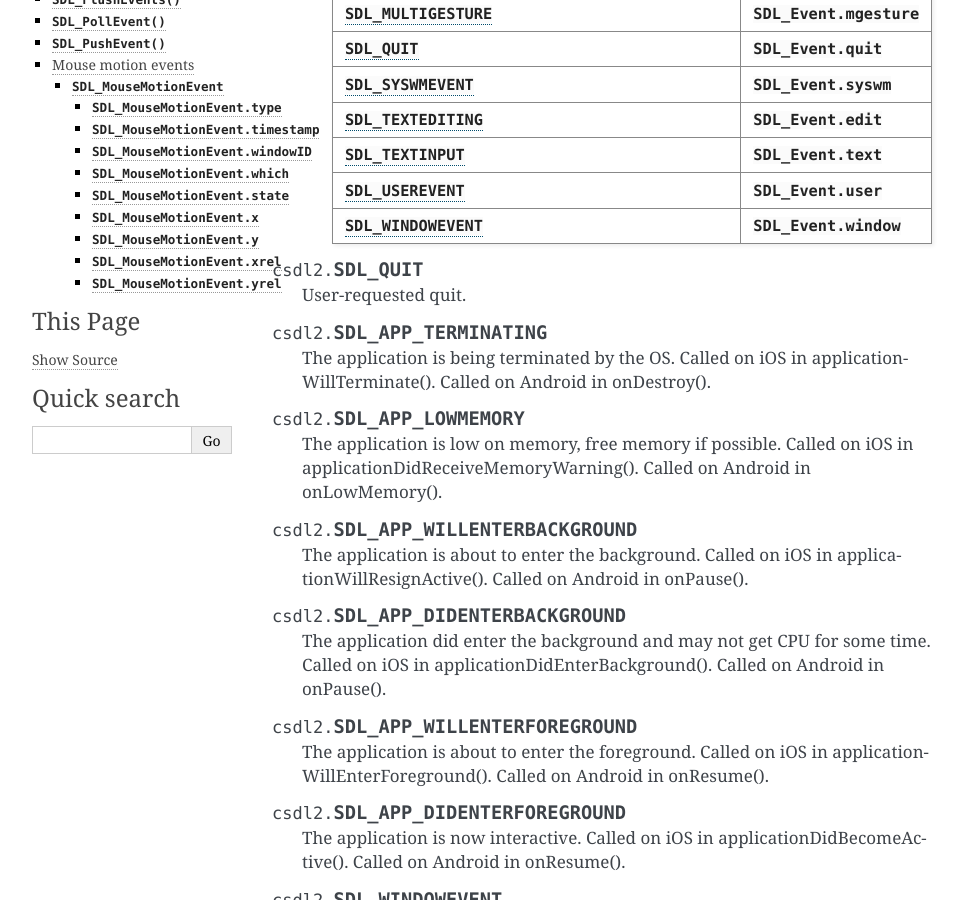
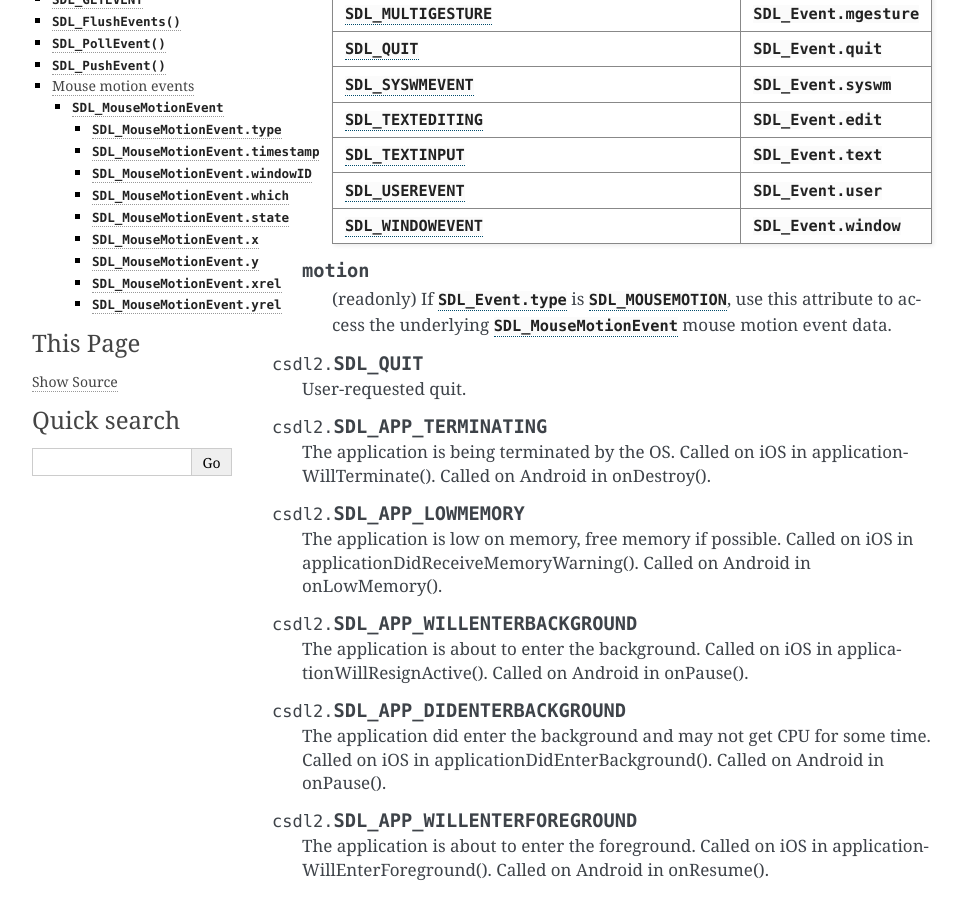
Before and after one commit to pyokagan/pycsdl2, a Sphinx documentation site: the page built from docs/api/events.rst, in a window 1280 px wide and 900 px high, scrolled down 1156 px. Shown: the whole window, without its empty margins (148-1112 px from the left). Built offline with Sphinx 7.4.7, drawn with Linux system fonts in a browser that asks for light colours.

Commit message:
docs/api/events: document SDL_Event.motion

```diff
--- a/docs/api/events.rst
+++ b/docs/api/events.rst
@@ -78,6 +78,12 @@ the application to process the information stored with them.
       +----------------------------------------+----------------------------+
       | :const:`SDL_WINDOWEVENT`               | :attr:`SDL_Event.window`   |
       +----------------------------------------+----------------------------+
+
+   .. attribute:: motion
+
+      (readonly) If :attr:`SDL_Event.type` is :const:`SDL_MOUSEMOTION`, use
+      this attribute to access the underlying :class:`SDL_MouseMotionEvent`
+      mouse motion event data.
 
 .. data:: SDL_QUIT
 
```
